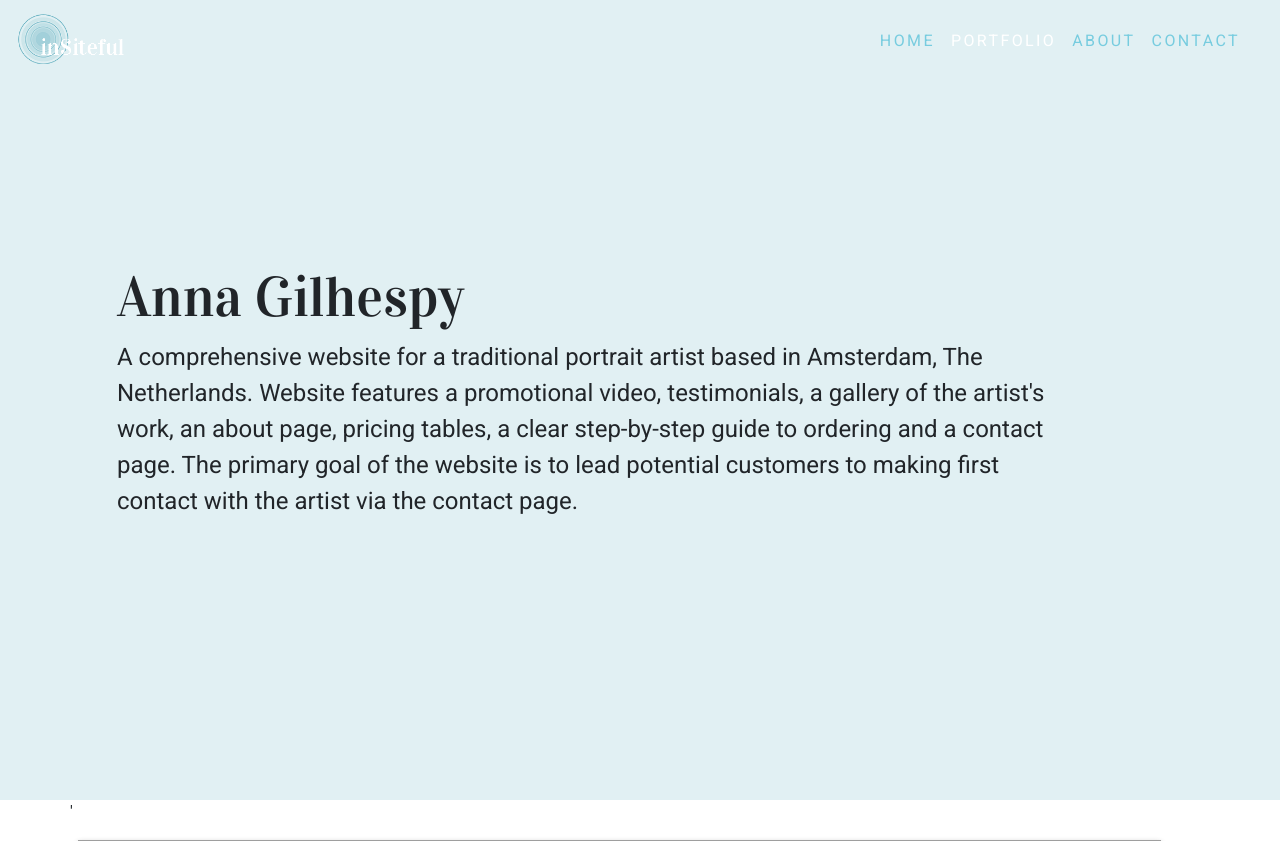
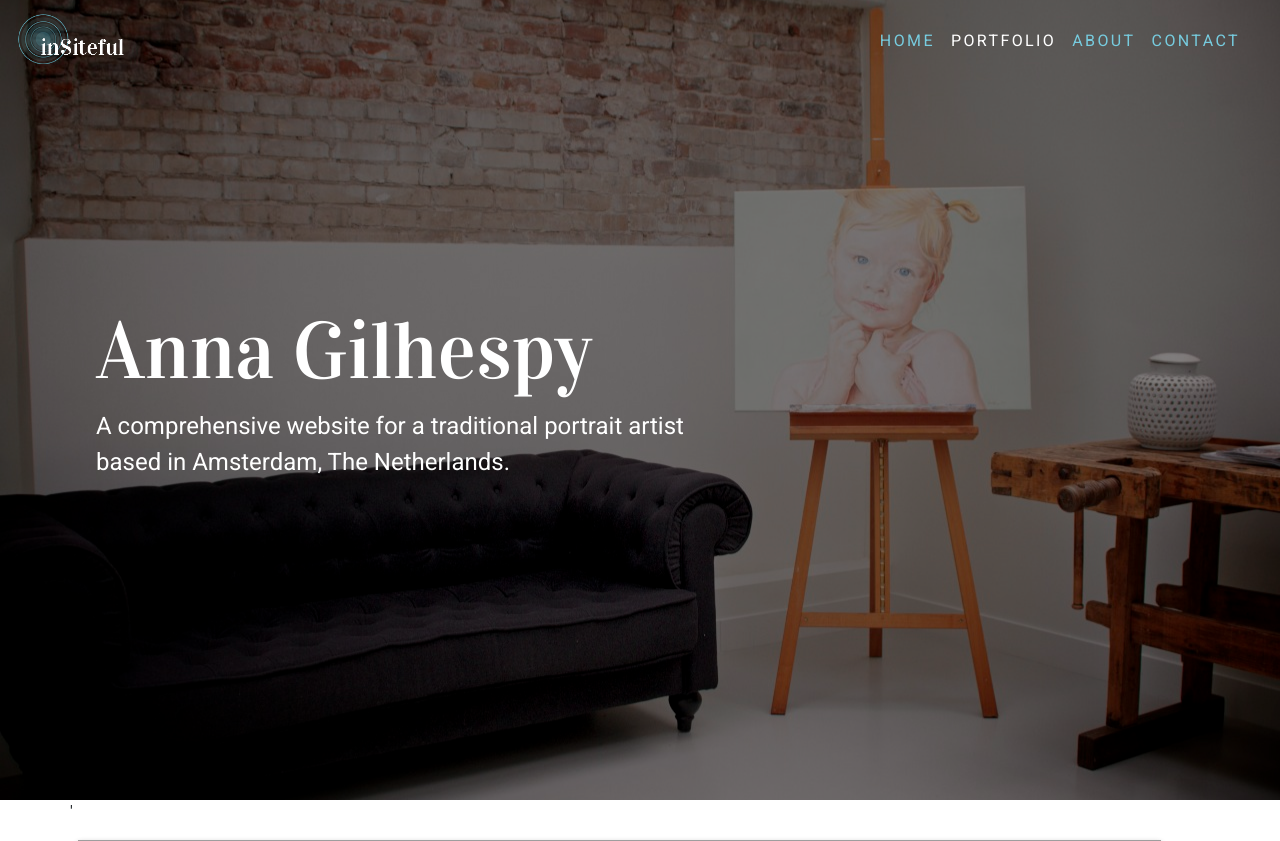
Before and after one commit to AJGreaves/annagreaves, a Flask app: page /portfolio/annagilhespy in a window 1280 px wide. Shown: the top 841 px of the page. Run offline with Flask 2, Linux system fonts and the light colour scheme; some libraries are stand-ins or nearby versions; grey boxes are pictures that could not be loaded.

Commit message:
Style adjustements to annagilhespy page.

```diff
--- a/static/css/main.css
+++ b/static/css/main.css
@@ -102,6 +102,10 @@ h3 {
 #project-screenshots button:hover {
   background-color: #5eacbea6;
   color: #fff;
+}
+
+a:hover {
+  text-decoration: none;
 }
 
 .services-icons h3 {
@@ -222,6 +226,11 @@ h3 {
 
 #contactHero {
   background-image: url("../images/backgrounds/connect.jpg");
+  background-position: center 60%;
+}
+
+#project1Hero {
+  background-image: url("../images/about3.jpg");
   background-position: center 60%;
 }
 
--- a/static/scss/helpers/_buttons.scss
+++ b/static/scss/helpers/_buttons.scss
@@ -39,3 +39,7 @@
     background-color: $color1-transparent;
     color: #fff;
 }
+
+a:hover {
+    text-decoration: none;
+}
--- a/static/scss/pages/_allpages.scss
+++ b/static/scss/pages/_allpages.scss
@@ -104,6 +104,11 @@
 
 #contactHero {
     background-image: url('../images/backgrounds/connect.jpg');
+    background-position: center 60%;
+}
+
+#project1Hero {
+    background-image: url('../images/about3.jpg');
     background-position: center 60%;
 }
 
--- a/templates/projects/annagilhespy.html
+++ b/templates/projects/annagilhespy.html
@@ -1,25 +1,20 @@
 {% extends 'base.html' %} {% block content %}
 <main class="project">
-    <section class="container-fluid light-background">
+
+    <!-- Hero / heading -->
+    <div class="container-fluid">
         <div class="row no-gutters">
-            <div class="col-12">
-                <div class="container mx-auto">
-                    <div class="row">
-                        <div class="col-12 project-intro">
-                            <div class="vertical-center">
-                                <h1 class="project-heading">Anna Gilhespy</h1>
-                                <p>A comprehensive website for a traditional portrait artist based in Amsterdam, The
-                                    Netherlands. Website features a promotional video, testimonials, a gallery of the
-                                    artist's work, an about page, pricing tables, a clear step-by-step guide to ordering
-                                    and a contact page. The primary goal of the website is to lead potential customers
-                                    to making first contact with the artist via the contact page.</p>
-                            </div>
-                        </div>
+            <heading id="project1Hero" class="col-12 hero-img">
+                <div class="hero-overlay">
+                    <div class="overlay-container vertical-center text-white">
+                        <h1 class="project-heading text-white hero-heading">Anna Gilhespy</h1>
+                        <p class="ml-md-4rem">A comprehensive website for a traditional portrait artist<br>based in Amsterdam, The
+                            Netherlands.</p>
                     </div>
                 </div>
-            </div>
+            </heading>
         </div>
-    </section>
+    </div>
 
     <section id="project-screenshots" class="container-fluid">
         <div class="row">
@@ -30,6 +25,12 @@
                             <!-- Top image multi-devices -->
                             <img src="https://i.ibb.co/vPmKnWQ/multi-device.jpg"
                                 alt="Image of website on multiple screen sizes">
+                        </div>
+                        <div class="col-12">
+                            <p class="text-center my-5">This website features a promotional video, testimonials, a gallery of the
+                                artist's work, an about page, pricing tables, a clear step-by-step guide to ordering
+                                and a contact page. The primary goal of the website is to lead potential customers
+                                to making first contact with the artist via the contact page.</p>
                         </div>
                         <!-- first column -->
                         <div class="col-6">
@@ -46,7 +47,7 @@
                                 </div>
                                 <div class="col-12">
                                     <!-- 6th image contact page -->
-                                        <img src="https://i.ibb.co/qFkNXtS/contact.png"
+                                    <img src="https://i.ibb.co/qFkNXtS/contact.png"
                                         alt="Full-length screen capture of contact page">
                                 </div>
                             </div>
@@ -67,17 +68,24 @@
                                 <div class="col-12">
                                     <!-- 7th image order page -->
                                     <img src="https://i.ibb.co/f1h2hK3/order.png"
-                                    alt="Full-length screen capture of how to order page">
+                                        alt="Full-length screen capture of how to order page">
                                 </div>
                             </div>
                         </div>
                         <div class="col-12 text-center">
+                            <a class="cta-btn mb-5" href="https://ajgreaves.github.io/portrait-artist/" target="_blank" rel="noopener" aria-label="Visit the Anna Gilhespy website (opens in a new tab)">
+                                <button type="button" class="cta-btn mb-5">
+                                    Visit live site
+                                    <i class="fas fa-long-arrow-alt-right"></i>
+                                </button>
+                            </a>
                             <a href="{{url_for('portfolio_page')}}">
-                                <button type="button" href="#" class="cta-btn mb-5">
+                                <button type="button" class="cta-btn mb-5">
                                     Back to portfolio page
                                     <i class="fas fa-long-arrow-alt-right"></i>
                                 </button>
                             </a>
+
                         </div>
                     </div>
                 </div>
```
Also changed, not shown: static/css/main.min.css, 2 other files.
